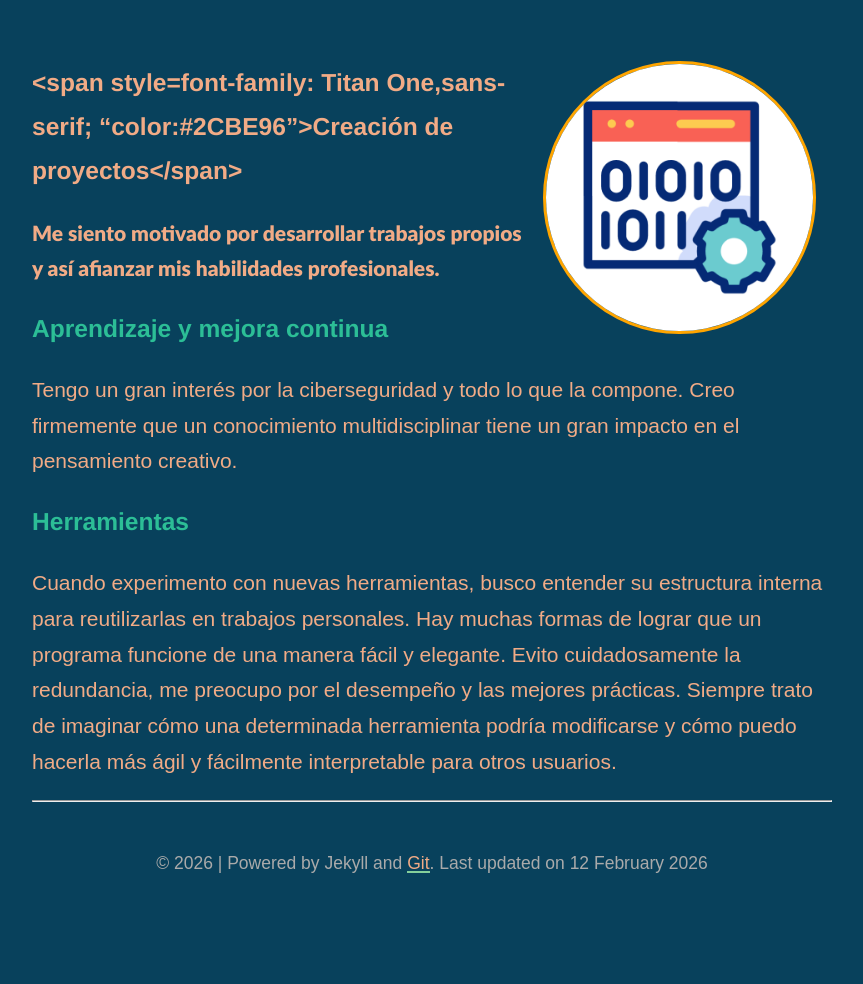
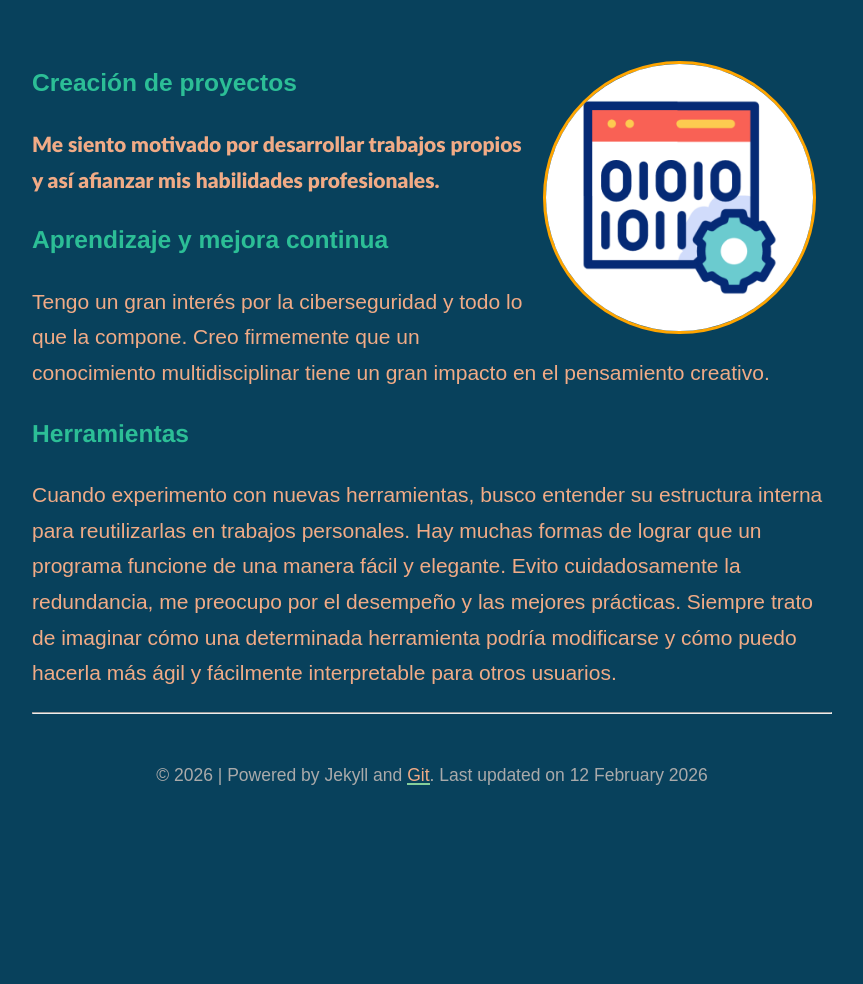
Before and after one commit to q3it/card, a Jekyll site: the page built from index.md, in a window 1280 px wide. Shown: the whole page, without its empty margins (208-1071 px from the left). Built offline with Jekyll 4.4.1, drawn with Linux system fonts in a browser that asks for light colours; nearby versions of some CDN libraries.

Commit message:
Update index.md

```diff
--- a/index.md
+++ b/index.md
@@ -7,7 +7,7 @@ profile:
 published: true
 ---
 <!--# <span style="color:#2CBE96">Visión</span>  Color subtítulos #98a0ac-->
-### <span style=font-family: Titan One,sans-serif; "color:#2CBE96">Creación de proyectos</span>
+### <span style="font-family: Titan One,sans-serif; color:#2CBE96">Creación de proyectos</span>
 <p style="font-family: Lato,sans-serif; font-style: normal;">Me siento motivado por desarrollar trabajos propios y así afianzar mis habilidades profesionales.</p>
 
 ### <span style="color:#2CBE96">Aprendizaje y mejora continua</span>
```
